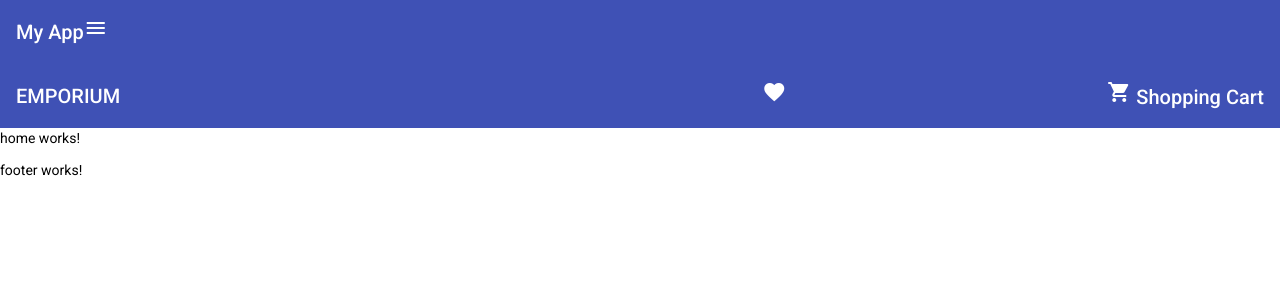
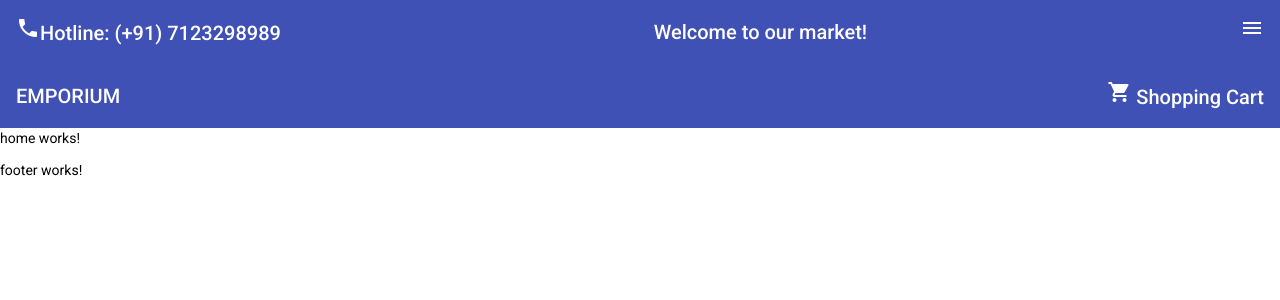
Before and after one commit to kaushik3pg/eCommerce, an Angular app: page / in a window 1280 px wide. Shown: the top 300 px of the page. Built offline with nearby package versions, Linux system fonts and the light colour scheme.

Commit message:
Signin feature UI

```diff
--- a/src/app/account/account.component.html
+++ b/src/app/account/account.component.html
@@ -2,9 +2,9 @@
   class="h-full flex flex-row justify-center items-center bg-gray-100 sm:p-0 py-5"
 >
   <mat-card
-    class="mat-card mat-focus-indicator sm:w-9/12 w-11/12 sm:h-3/5 h-full"
+    class="mat-card mat-focus-indicator w-9/12 sm:w-11/12 sm:h-3/5 md:h-4/5 h-full"
   >
-    <div class="flex sm:flex-row flex-col h-full w-full border-2">
+    <div class="flex sm:flex-row flex-col h-full w-full">
       <app-signin class="w-1/2"></app-signin>
       <app-signup class="w-1/2"></app-signup>
     </div>
--- a/src/app/account/account.module.ts
+++ b/src/app/account/account.module.ts
@@ -9,6 +9,8 @@ import { MatInputModule } from '@angular/material/input';
 import { MatFormFieldModule } from '@angular/material/form-field';
 import { MatCardModule } from '@angular/material/card';
 import { MatIconModule } from '@angular/material/icon';
+import {MatButtonModule} from '@angular/material/button';
+import {MatDividerModule} from '@angular/material/divider';
 
 
 @NgModule({
@@ -22,7 +24,7 @@ import { MatIconModule } from '@angular/material/icon';
     AccountRoutingModule,MatInputModule,
     MatFormFieldModule,
     MatCardModule,
-    MatIconModule,
+    MatIconModule,MatButtonModule, MatDividerModule
   ]
 })
 export class AccountModule { }
--- a/src/app/account/signin/signin.component.html
+++ b/src/app/account/signin/signin.component.html
@@ -18,8 +18,8 @@
           <input matInput placeholder="Password" required />
         </mat-form-field>
         <div class="flex justify-center">
-          <button
-            type="submit"
+          <button mat-fab
+            type="submit" color="primary"
             class="flex justify-center rounded-full border border-transparent bg-indigo-600 py-4 px-4 text-sm font-medium text-white hover:bg-indigo-700 focus:outline-none focus:ring-2 focus:ring-indigo-500 focus:ring-offset-2"
           >
             <mat-icon
@@ -29,6 +29,34 @@
             ></mat-icon>
           </button>
         </div>
+        <div class="flex flex-1 items-center justify-between">
+          <mat-divider class="w-1/3"></mat-divider>
+          <div class="flex justify-center items-center">
+            or Sign in with one click
+
+          </div>
+
+          <mat-divider class="w-1/3"></mat-divider>
+        </div>
+        <div class="flex justify-center">
+
+            <mat-icon class="w-8 m-4"
+              aria-hidden="false"
+              aria-label="Example home icon"
+              fontIcon="info"
+            ></mat-icon>
+            <mat-icon class="w-8 m-4"
+            aria-hidden="false"
+            aria-label="Example home icon"
+            fontIcon="info"
+          ></mat-icon>
+          <mat-icon class="w-8 m-4"
+          aria-hidden="false"
+          aria-label="Example home icon"
+          fontIcon="info"
+        ></mat-icon>
+
+        </div>
       </form>
     </div>
   </div>
--- a/src/app/account/signup/signup.component.html
+++ b/src/app/account/signup/signup.component.html
@@ -36,7 +36,8 @@
 
         <div class="flex justify-center">
           <button
-            type="submit"
+          mat-fab
+          type="submit" color="primary"
             class="flex justify-center rounded-full border border-transparent bg-indigo-600 py-4 px-4 text-sm font-medium text-white hover:bg-indigo-700 focus:outline-none focus:ring-2 focus:ring-indigo-500 focus:ring-offset-2"
           >
             <mat-icon
@@ -46,6 +47,7 @@
             ></mat-icon>
           </button>
         </div>
+
       </form>
     </div>
   </div>
--- a/src/app/components/header/header.component.html
+++ b/src/app/components/header/header.component.html
@@ -1,8 +1,12 @@
 <div>
     <mat-toolbar color="primary">
-      <mat-toolbar-row>
-        <span>My App</span>
-        <span class="example-spacer"></span>
+      <mat-toolbar-row class="flex justify-between">
+        <div>        <mat-icon
+          aria-hidden="false"
+          aria-label="Example home icon"
+          fontIcon="phone"
+        ></mat-icon>  <a href="tel:+91-7123298989"></a>Hotline: (+91) 7123298989</div>
+        <span class="example-spacer">Welcome to our market!</span>
         <button
           mat-icon-button
           class="example-icon"
@@ -14,14 +18,7 @@
 
       <mat-toolbar-row class="flex justify-between">
         <span>EMPORIUM</span>
-        <span class="example-spacer"></span>
-        <button
-          mat-icon-button
-          class="example-icon favorite-icon"
-          aria-label="Example icon-button with heart icon"
-        >
-          <mat-icon>favorite</mat-icon>
-        </button>
+
         <button
           class="example-icon"
           aria-label="Example icon-button with share icon"
```
